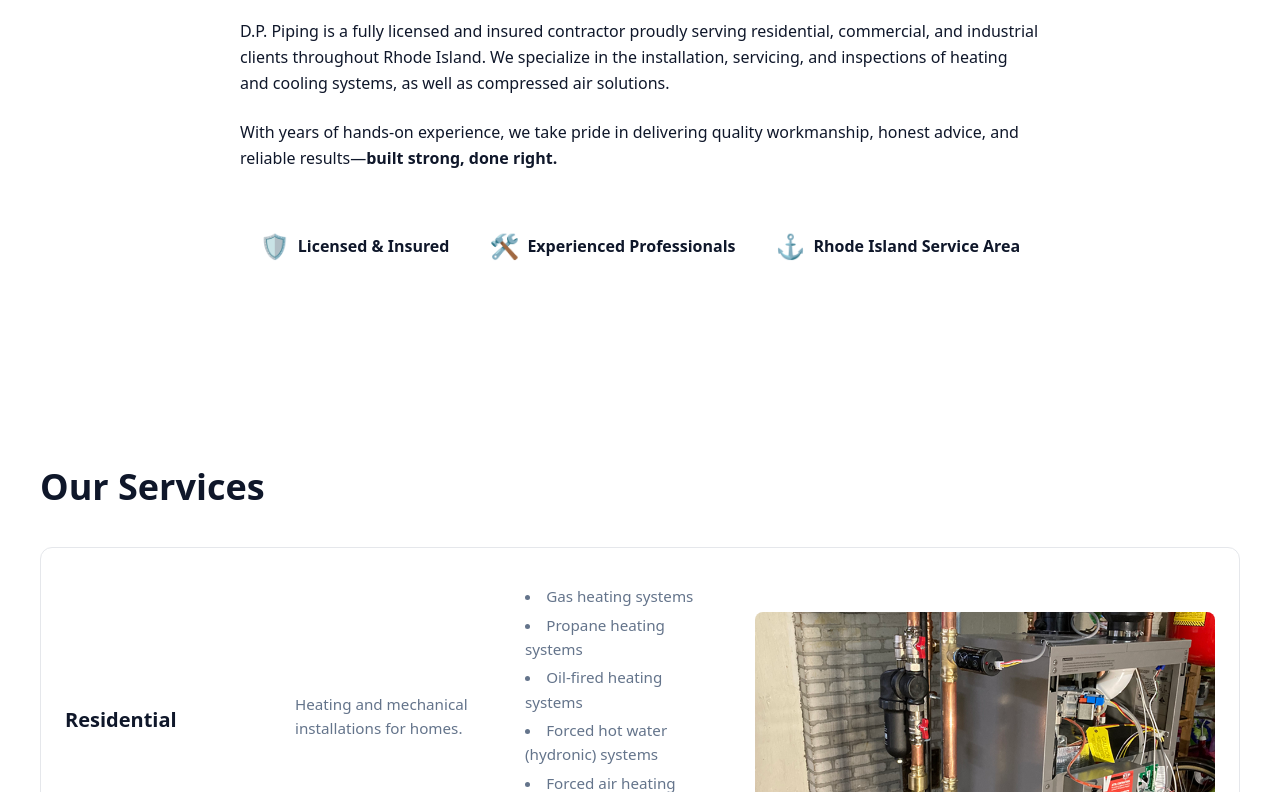
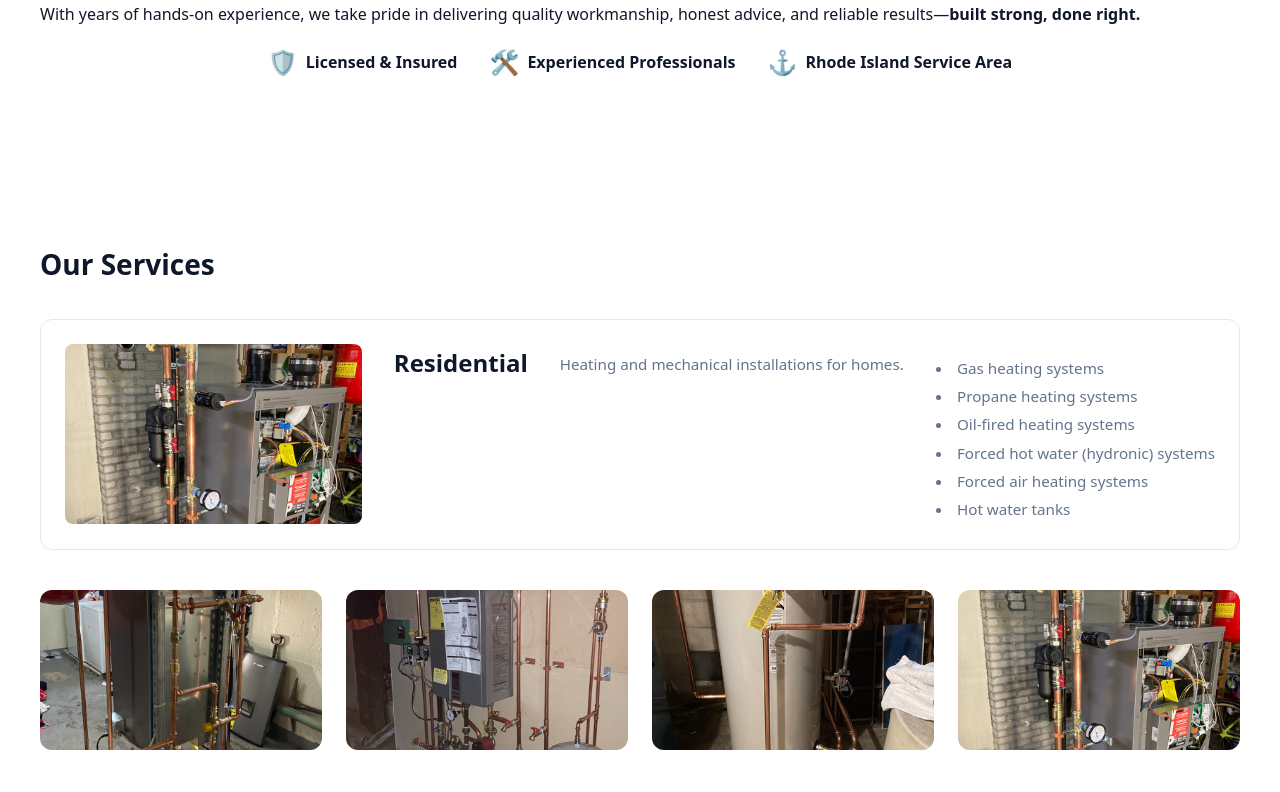
Before and after one commit to dp-piping/dp-piping, a React (Vite) app: page / in a window 1280 px wide. Shown: the part 828-1620 px from the top of the page. Built offline with nearby package versions, Linux system fonts and the light colour scheme.

Commit message:
Update services style for desktops

```diff
--- a/src/styles/global.css
+++ b/src/styles/global.css
@@ -1,18 +1,18 @@
 :root {
-    --color-primary: #0f172a;
-    --color-accent: #2563eb;
+    --color-primary: #0f172a; /* deep navy */
+    --color-accent: #2563eb; /* steel blue */
     --color-muted: #64748b;
     --color-bg: #ffffff;
 }
 
-/* ===== Reset / Global Styles ===== */
 * {
     box-sizing: border-box;
     margin: 0;
     padding: 0;
 }
 
-html, body {
+html,
+body {
     font-family: system-ui, -apple-system, BlinkMacSystemFont, 'Segoe UI', sans-serif;
     background-color: var(--color-bg);
     color: var(--color-primary);
@@ -48,7 +48,9 @@ section {
     transform: scale(0.98);
 }
 
-/* ================= Hero Section ================= */
+/* =========================
+   Hero Section
+========================= */
 .hero {
     background-color: #f8fafc;
     padding: 2rem 1.5rem;
@@ -60,7 +62,6 @@ section {
     align-items: center;
     gap: 2rem;
     position: relative;
-    margin-bottom: 2rem; /* spacing below hero */
 }
 
 .hero-text {
@@ -108,6 +109,7 @@ section {
     width: 100%;
     height: 100%;
     object-fit: cover;
+    display: block;
 }
 
 .hero-overlay {
@@ -116,6 +118,27 @@ section {
     left: 0;
     width: 100%;
     height: 100%;
+    background: rgba(0, 0, 0, 0.25);
+}
+
+/* Hero & Trust icons spacing fix */
+.about-trust {
+    display: flex;
+    gap: 2rem;
+    margin-top: 1rem;
+}
+
+.about-trust .trust-item {
+    display: flex;
+    align-items: center;
+    gap: 0.5rem;
+    font-weight: 600;
+    color: var(--color-primary);
+    font-size: 1rem;
+}
+
+.about-trust .trust-icon {
+    font-size: 1.5rem;
 }
 
 @media(min-width: 768px) {
@@ -146,9 +169,15 @@ section {
     .hero-slogan {
         font-size: 1.75rem;
     }
+
+    .about-trust {
+        justify-content: center;
+    }
 }
 
-/* ================= Service Section ================= */
+/* =========================
+   Services Section
+========================= */
 .section-title {
     font-size: 1.75rem;
     margin-bottom: 2rem;
@@ -157,22 +186,10 @@ section {
 .services-grid {
     display: flex;
     flex-direction: column;
-    gap: 1.5rem;
+    gap: 2.5rem;
 }
 
-@media (min-width: 768px) {
-    .services-grid {
-        display: grid;
-        grid-template-columns: repeat(1, 1fr);
-        gap: 2rem;
-    }
-
-    .section-title {
-        font-size: 2.25rem;
-    }
-}
-
-/* ===== Service Card ===== */
+/* Service Card */
 .service-card {
     border: 1px solid #e5e7eb;
     border-radius: 0.75rem;
@@ -183,32 +200,21 @@ section {
     gap: 1rem;
 }
 
+.service-card > .service-text {
+    flex: 1;
+}
+
 .service-card h3 {
-    font-size: 1.25rem;
-    margin-top: 1rem;
+    margin-top: 0;
+    font-size: 1.5rem;
 }
 
 .service-card p {
+    margin-top: 0.5rem;
     color: var(--color-muted);
     font-size: 0.95rem;
-    margin-top: 0.5rem;
 }
 
-.service-image {
-    width: 100%;
-    height: 160px;
-    background-color: #e5e7eb;
-    border-radius: 0.5rem;
-    overflow: hidden;
-}
-
-.service-image img {
-    width: 100%;
-    height: 100%;
-    object-fit: cover;
-}
-
-/* Bulleted list in service card */
 .service-bullets {
     list-style: disc inside;
     margin-top: 0.75rem;
@@ -220,29 +226,38 @@ section {
     margin-bottom: 0.25rem;
 }
 
-/* ================= Wide Desktop Service Card ================= */
+.service-image {
+    width: 100%;
+    height: 180px;
+    border-radius: 0.5rem;
+    overflow: hidden;
+    flex-shrink: 0;
+}
+
+.service-image img {
+    width: 100%;
+    height: 100%;
+    object-fit: cover;
+    display: block;
+}
+
+/* Wide screens: Service card row layout */
 @media(min-width: 1024px) {
     .service-card {
         flex-direction: row;
         gap: 2rem;
-        align-items: center;
+        align-items: flex-start;
     }
 
     .service-card > .service-image {
-        order: 2; /* image to right */
-        flex: 0 0 40%;
-        height: 200px;
-    }
-
-    .service-card > h3,
-    .service-card > p,
-    .service-card > .service-bullets {
         flex: 1;
-        order: 1; /* text stays left */
+        max-height: 300px;
     }
 }
 
-/* ================= Gallery ================= */
+/* =========================
+   Gallery
+========================= */
 .gallery-wrapper {
     margin: 2.5rem 0;
     overflow-x: auto;
@@ -269,7 +284,7 @@ section {
     display: block;
 }
 
-@media (min-width: 768px) {
+@media(min-width: 768px) {
     .gallery-scroll {
         display: grid;
         grid-template-columns: repeat(auto-fit, minmax(200px, 1fr));
@@ -281,74 +296,13 @@ section {
     }
 }
 
-/* ================= Trust Icons ================= */
-.trust-item {
-    display: flex;
-    align-items: center;
-    gap: 0.5rem;
-    font-weight: 600;
-    color: var(--color-primary);
-    font-size: 1rem;
-}
-
-.trust-icon {
-    font-size: 1.5rem;
-}
-
-/* Hero spacing fix for trust icons */
-.about-trust {
-    display: flex;
-    flex-direction: column;
-    align-items: center;
-    gap: 1.25rem;
-    margin: 2rem 0; /* spacing above and below */
-}
-
-@media (min-width: 768px) {
-    .about-trust {
-        flex-direction: row;
-        justify-content: center;
-        gap: 2.5rem;
-    }
-}
-
-/* ================= Footer ================= */
-.site-footer {
-    background-color: #0f172a;
-    color: #f1f5f9;
-    padding: 2rem 1.5rem;
-    text-align: center;
-}
-
-.site-footer a {
-    color: #2563eb;
-    margin: 0 0.5rem;
-    text-decoration: none;
-}
-
-.footer-top p {
-    margin: 0.25rem 0;
-}
-
-.footer-links,
-.footer-social {
-    margin: 1rem 0;
-    display: flex;
-    justify-content: center;
-    gap: 1rem;
-}
-
-.footer-copy {
-    margin-top: 1rem;
-    font-size: 0.85rem;
-    color: #94a3b8;
-}
-
-/* ================= Contact Section ================= */
+/* =========================
+   Contact Section
+========================= */
 .contact-section {
     padding: 4rem 1.5rem;
     background-color: #f1f5f9;
-    color: #0f172a;
+    color: var(--color-primary);
 }
 
 .contact-content {
@@ -417,7 +371,6 @@ section {
     background-color: #1e40af;
 }
 
-/* ================= Sticky Contact Button ================= */
 .sticky-contact {
     position: fixed;
     bottom: 1.5rem;
@@ -429,6 +382,7 @@ section {
     font-weight: 600;
     text-decoration: none;
     z-index: 1000;
+
     transition: background-color 0.2s ease, transform 0.2s ease;
     outline: none;
     border: none;
@@ -443,7 +397,9 @@ section {
     box-shadow: none;
 }
 
-/* ================= Header ================= */
+/* =========================
+   Header & Footer
+========================= */
 .site-header {
     position: sticky;
     top: 0;
@@ -477,29 +433,39 @@ section {
     color: var(--color-primary);
 }
 
-@media (max-width: 480px) {
+@media(max-width: 480px) {
     .company-name {
         font-size: 1rem;
     }
 }
 
-/* ================= About Section ================= */
-.about {
-    background-color: #f1f5f9;
-    padding: 3rem 1.5rem;
-    color: var(--color-primary);
+.site-footer {
+    background-color: #0f172a;
+    color: #f1f5f9;
+    padding: 2rem 1.5rem;
+    text-align: center;
 }
 
-.about-content {
-    max-width: 800px;
-    margin: 0 auto;
-    display: flex;
-    flex-direction: column;
-    gap: 1.5rem;
+.site-footer a {
+    color: #2563eb;
+    margin: 0 0.5rem;
+    text-decoration: none;
 }
 
-.about-content p {
-    font-size: 1rem;
-    line-height: 1.6;
-    color: var(--color-primary);
+.footer-top p {
+    margin: 0.25rem 0;
 }
+
+.footer-links,
+.footer-social {
+    margin: 1rem 0;
+    display: flex;
+    justify-content: center;
+    gap: 1rem;
+}
+
+.footer-copy {
+    margin-top: 1rem;
+    font-size: 0.85rem;
+    color: #94a3b8;
+}
```
